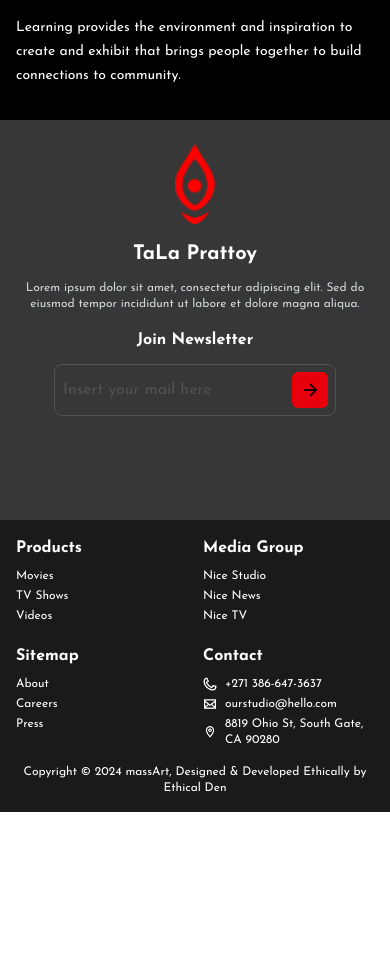
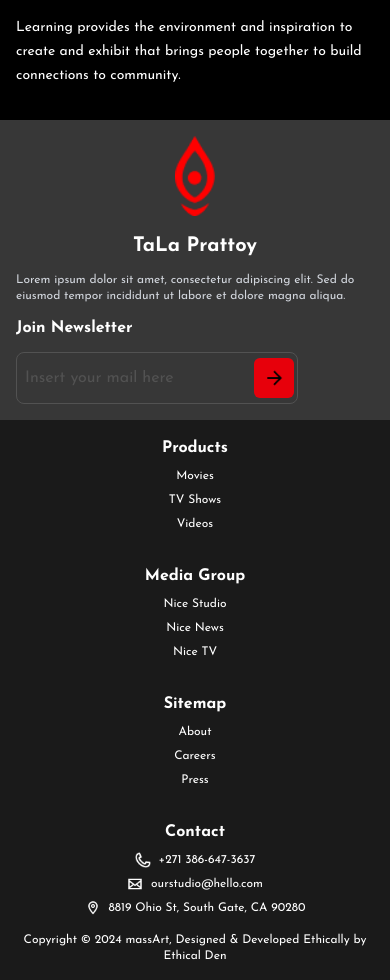
Before and after one commit to SUBHAM-6291/nivyr_stratup_-project_1, a Next.js app: page / in a window 390 px wide. Shown: the part 10440-11420 px from the top of the page. Before the commit the page ends 11252 px from the top, so only its background shows below. Built offline with nearby package versions, Linux system fonts and the light colour scheme.

Commit message:
footer responsivnes add

```diff
--- a/src/app/_components/Footer.tsx
+++ b/src/app/_components/Footer.tsx
@@ -1,4 +1,3 @@
-"use client";
 import React from "react";
 import Image from "next/image";
 
@@ -8,11 +7,11 @@ const Footer: React.FC = () => {
       className="bg-[#1a1a1a] text-white font-josefin"
       style={{ fontFamily: "Josefin Sans, sans-serif" }}
     >
-      <div className="flex flex-col max-w-[1920px] mx-auto">
+      <div className="flex flex-col max-w-full mx-auto">
         <div className="flex flex-col md:flex-row min-h-[400px]">
-          <div className="hidden md:block md:w-[15%] bg-[#1a1a1a]"></div>
+          <div className="w-full md:w-[15%] bg-[#1a1a1a] flex items-center justify-center"></div>
 
-          <div className="bg-[#373737] pt-6 pb-6 px-4 sm:px-8 flex flex-col w-full md:w-[clamp(100px,30%,400px)] min-h-[400px]">
+          <div className="bg-[#373737] pt-4 pb-4 pl-4 pr-4 flex flex-col w-full md:w-[clamp(100px,30%,400px)] min-h-full">
             <Image
               src="/logo/Group (1).png"
               alt="Company Logo"
@@ -23,15 +22,15 @@ const Footer: React.FC = () => {
             <h2 className="text-xl sm:text-2xl font-bold mb-3 self-center">
               TaLa Prattoy
             </h2>
-            <p className="text-xs sm:text-sm mb-4 text-gray-300 text-center sm:text-left">
+            <p className="text-xs sm:text-sm mb-3 text-gray-300 self-start">
               Lorem ipsum dolor sit amet, consectetur adipiscing elit. Sed do
               eiusmod tempor incididunt ut labore et dolore magna aliqua.
             </p>
             <div className="w-full flex flex-col flex-grow">
-              <h3 className="text-base sm:text-lg font-semibold mb-3 text-center sm:text-left">
+              <h3 className="text-base sm:text-lg font-semibold mb-3 self-start">
                 Join Newsletter
               </h3>
-              <div className="relative w-full max-w-[282px] h-[52px] mx-auto sm:mx-0">
+              <div className="relative w-full max-w-[282px] h-[52px]">
                 <input
                   type="email"
                   placeholder="Insert your mail here"
@@ -39,74 +38,82 @@ const Footer: React.FC = () => {
                   style={{ borderRadius: "8px" }}
                 />
                 <button
-                  className="absolute right-2 top-1/2 transform -translate-y-1/2 bg-red-600 hover:bg-red-700 text-white font-semibold rounded-lg flex items-center justify-center w-9 h-9"
+                  className="absolute right-1 top-1/2 transform -translate-y-1/2 bg-red-600 hover:bg-red-700 text-white font-semibold rounded-lg flex items-center justify-center w-[40px] h-[40px]"
                   style={{ borderRadius: "6px" }}
                 >
                   <Image
                     src="/Group 18.png"
                     alt="Arrow"
-                    width={18}
-                    height={18}
+                    width={20}
+                    height={20}
                   />
                 </button>
               </div>
             </div>
           </div>
 
-          <div className="bg-[#1a1a1a] p-4 sm:p-6 w-full md:w-[55%] flex flex-col justify-between">
-            <div className="grid grid-cols-2 sm:grid-cols-3 md:grid-cols-4 gap-4 sm:gap-6 place-items-start sm:place-items-center">
-              <div className="flex flex-col items-start sm:items-center">
-                <h4 className="text-base sm:text-lg font-semibold mb-2">Products</h4>
-                <p className="mb-1 hover:text-gray-300 cursor-pointer text-xs sm:text-sm">
+          <div className="bg-[#1a1a1a] p-4 w-full md:w-[55%] flex flex-col justify-center">
+            <div className="grid grid-cols-1 sm:grid-cols-2 md:grid-cols-4 gap-6 sm:gap-8 md:gap-12 place-items-center">
+              <div className="flex flex-col items-center">
+                <h4 className="text-base sm:text-lg font-semibold mb-2">
+                  Products
+                </h4>
+                <p className="mb-2 hover:text-blue-400 cursor-pointer text-xs sm:text-sm">
                   Movies
                 </p>
-                <p className="mb-1 hover:text-gray-300 cursor-pointer text-xs sm:text-sm">
+                <p className="mb-2 hover:text-blue-400 cursor-pointer text-xs sm:text-sm">
                   TV Shows
                 </p>
-                <p className="mb-1 hover:text-gray-300 cursor-pointer text-xs sm:text-sm">
+                <p className="mb-2 hover:text-blue-400 cursor-pointer text-xs sm:text-sm">
                   Videos
                 </p>
               </div>
-              <div className="flex flex-col items-start sm:items-center">
-                <h4 className="text-base sm:text-lg font-semibold mb-2">Media Group</h4>
-                <p className="mb-1 hover:text-gray-300 cursor-pointer text-xs sm:text-sm">
+              <div className="flex flex-col items-center">
+                <h4 className="text-base sm:text-lg font-semibold mb-2">
+                  Media Group
+                </h4>
+                <p className="mb-2 hover:text-blue-400 cursor-pointer text-xs sm:text-sm">
                   Nice Studio
                 </p>
-                <p className="mb-1 hover:text-gray-300 cursor-pointer text-xs sm:text-sm">
+                <p className="mb-2 hover:text-blue-400 cursor-pointer text-xs sm:text-sm">
                   Nice News
                 </p>
-                <p className="mb-1 hover:text-gray-300 cursor-pointer text-xs sm:text-sm">
+                <p className="mb-2 hover:text-blue-400 cursor-pointer text-xs sm:text-sm">
                   Nice TV
                 </p>
               </div>
-              <div className="flex flex-col items-start sm:items-center">
-                <h4 className="text-base sm:text-lg font-semibold mb-2">Sitemap</h4>
-                <p className="mb-1 hover:text-gray-300 cursor-pointer text-xs sm:text-sm">
+              <div className="flex flex-col items-center">
+                <h4 className="text-base sm:text-lg font-semibold mb-2">
+                  Sitemap
+                </h4>
+                <p className="mb-2 hover:text-blue-400 cursor-pointer text-xs sm:text-sm">
                   About
                 </p>
-                <p className="mb-1 hover:text-gray-300 cursor-pointer text-xs sm:text-sm">
+                <p className="mb-2 hover:text-blue-400 cursor-pointer text-xs sm:text-sm">
                   Careers
                 </p>
-                <p className="mb-1 hover:text-gray-300 cursor-pointer text-xs sm:text-sm">
+                <p className="mb-2 hover:text-blue-400 cursor-pointer text-xs sm:text-sm">
                   Press
                 </p>
               </div>
-              <div className="flex flex-col items-start sm:items-center">
-                <h4 className="text-base sm:text-lg font-semibold mb-2">Contact</h4>
-                <div className="flex items-center gap-2 mb-1">
+              <div className="flex flex-col items-center">
+                <h4 className="text-base sm:text-lg font-semibold mb-2">
+                  Contact
+                </h4>
+                <div className="flex items-center gap-2 mb-2">
                   <Image
                     src="/Vector(5).png"
                     alt="Phone"
-                    width={14}
-                    height={14}
+                    width={16}
+                    height={16}
                   />
-                  <p className="hover:text-gray-300 cursor-pointer text-xs sm:text-sm">
+                  <p className="hover:text-blue-400 cursor-pointer text-xs sm:text-sm">
                     +271 386-647-3637
                   </p>
                 </div>
-                <div className="flex items-center gap-2 mb-1">
-                  <Image src="/Mail.png" alt="Email" width={14} height={14} />
-                  <p className="hover:text-gray-300 cursor-pointer text-xs sm:text-sm">
+                <div className="flex items-center gap-2 mb-2">
+                  <Image src="/Mail.png" alt="Email" width={16} height={16} />
+                  <p className="hover:text-blue-400 cursor-pointer text-xs sm:text-sm">
                     ourstudio@hello.com
                   </p>
                 </div>
@@ -114,16 +121,16 @@ const Footer: React.FC = () => {
                   <Image
                     src="/Location .png"
                     alt="Location"
-                    width={14}
-                    height={14}
+                    width={16}
+                    height={16}
                   />
-                  <p className="hover:text-gray-300 cursor-pointer text-xs sm:text-sm">
+                  <p className="hover:text-blue-400 cursor-pointer text-xs sm:text-sm">
                     8819 Ohio St, South Gate, CA 90280
                   </p>
                 </div>
               </div>
             </div>
-            <div className="text-center pt-4 sm:pt-6">
+            <div className="text-center pt-4">
               <p className="text-xs">
                 Copyright © 2024 massArt, Designed & Developed Ethically by
                 Ethical Den
```
